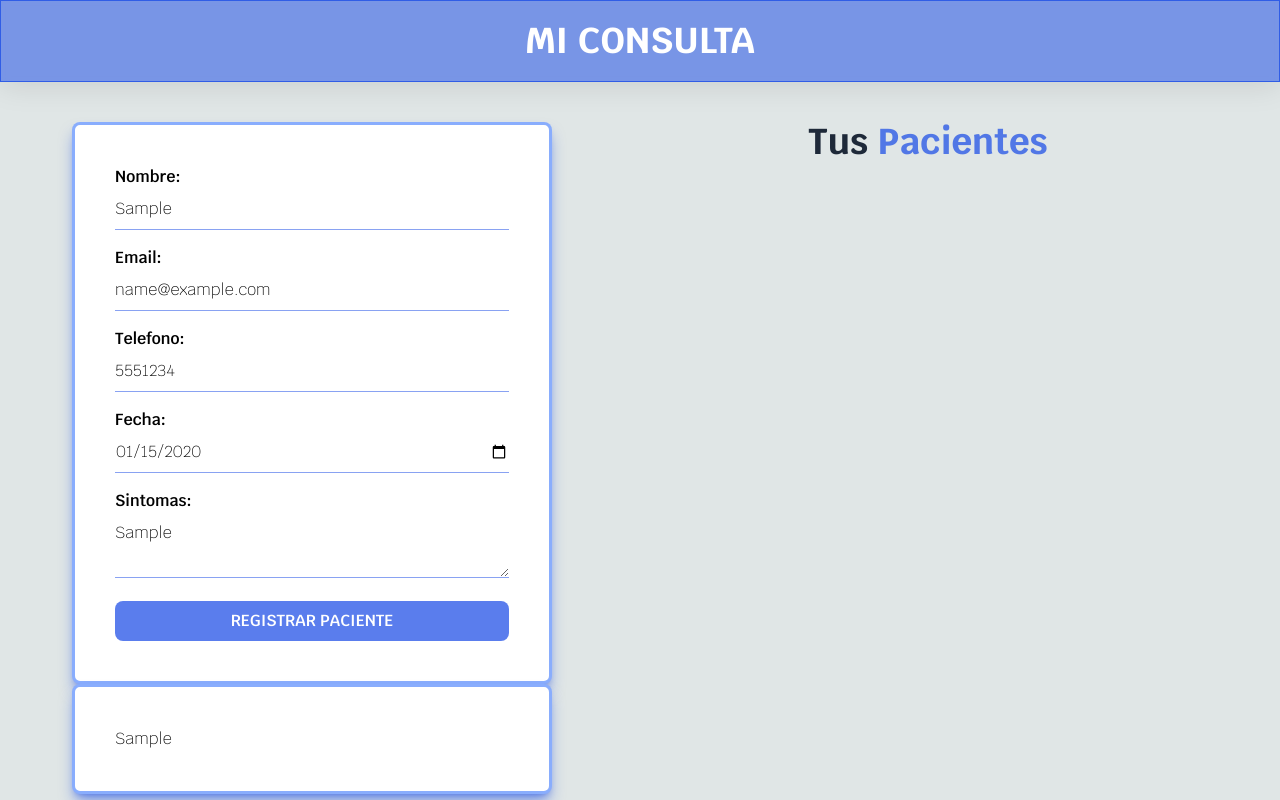
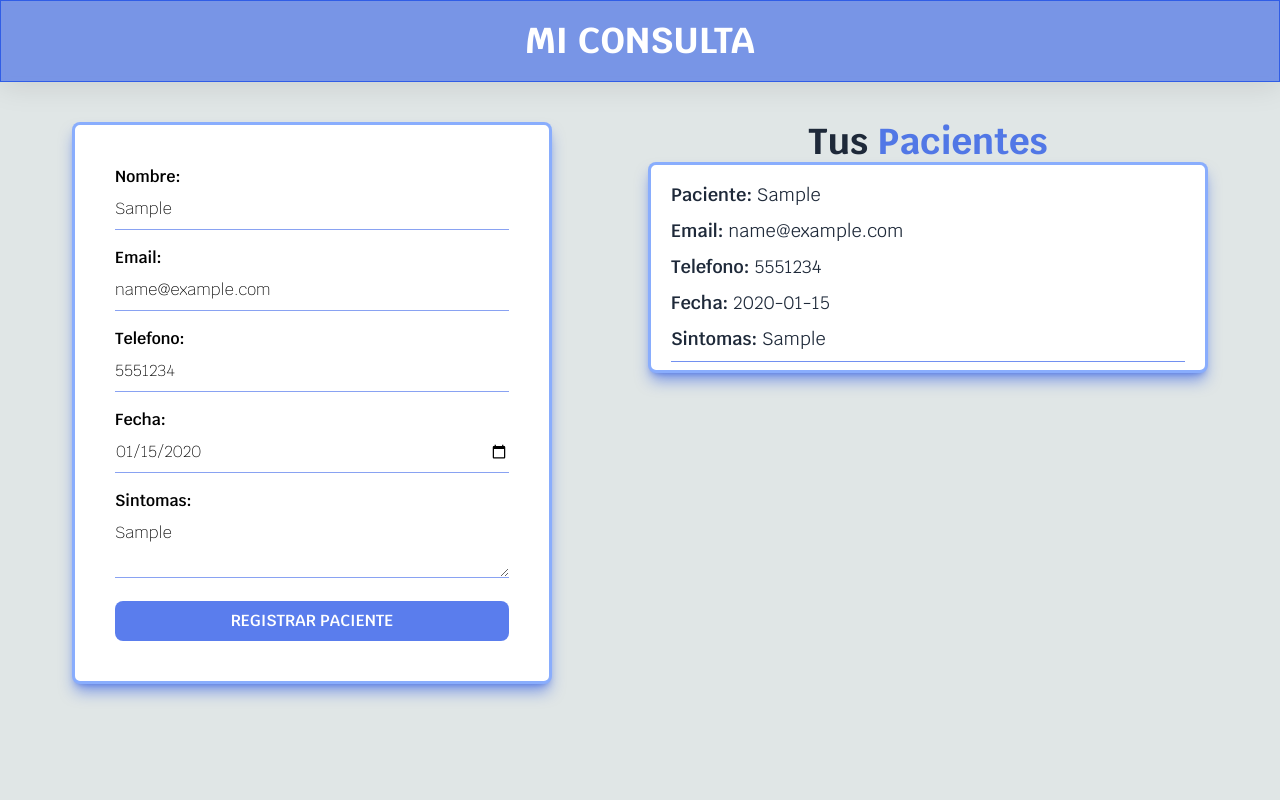
Before and after one commit to andremartingarcialopez/mi-consulta, a React (Vite) app: page / in a window 1280 px wide. Both pictures are taken after typing "Sample", "name@example.com", "5551234", "2020-01-15", "Sample" into the empty fields and a click on the input "Registrar Paciente". Built offline with nearby package versions, Linux system fonts and the light colour scheme.

Commit message:
Creacion de funcion addPatient

```diff
--- /dev/null
+++ b/src/components/PatientDetailsIteam.tsx
@@ -0,0 +1,10 @@
+type PatientDetailsIteamProps = {
+    label: string,
+    infoValue: string
+}
+
+export default function PatientDetailsIteam({ label, infoValue }: PatientDetailsIteamProps) {
+    return (
+         <p className="font-semibold text-gray-800 lg:text-lg">{label}: <span className="font-normal">{infoValue}</span></p>
+    )
+}
--- a/src/components/PatientsDetails.tsx
+++ b/src/components/PatientsDetails.tsx
@@ -1,4 +1,5 @@
 import type { Patient } from "../types/types"
+import PatientDetailsIteam from "./PatientDetailsIteam"
 
 type PatientsDetailsProps = {
     patient: Patient
@@ -6,8 +7,13 @@ type PatientsDetailsProps = {
 
 export default function PatientsDetails({ patient }: PatientsDetailsProps) {
     return (
-        <div>
-            <p>{patient.name}</p>
+        <div className="border-b border-b-blue-700/60 flex flex-col space-y-2 py-2">
+            <PatientDetailsIteam label= "Paciente" infoValue= {patient.name}/>
+            <PatientDetailsIteam label= "Email" infoValue= {patient.email}/>
+            <PatientDetailsIteam label= "Telefono" infoValue= {patient.phone}/>
+            <PatientDetailsIteam label= "Fecha" infoValue= {patient.date.toString()}/>
+            <PatientDetailsIteam label= "Sintomas" infoValue= {patient.symptoms}/>
+
         </div>
     )
 }
--- a/src/components/PatientsTracker.tsx
+++ b/src/components/PatientsTracker.tsx
@@ -4,14 +4,15 @@ import PatientsDetails from "./PatientsDetails"
 export default function PatientsTracker() {
 
   const { patients } = usePatientStore()
+
   return (
 
     <>
       {patients.length ?
-        <>
-          <h1 className="text-2xl md:text-4xl text-center font-bold text-gray-800 my-10 lg:mt-0">Tus <span className="text-blue-700/70">Pacientes</span></h1>
+        <div>
+          <h1 className="text-3xl md:text-4xl text-center font-bold text-gray-800 my-5 lg:my-0">Tus <span className="text-blue-700/70">Pacientes</span></h1>
 
-          <div className="p-10 bg-white rounded-lg border-3 border-blue-600/50 flex flex-col space-y-4 lg:w-120 mx-2 shadow-lg shadow-blue-700/50">
+          <div className="px-5 py-2 bg-white rounded-lg border-3 border-blue-600/50 mx-2 shadow-lg shadow-blue-700/50 max-h-130 overflow-y-scroll">
             {patients.map(function (patient) {
               return (
                 <PatientsDetails
@@ -21,7 +22,7 @@ export default function PatientsTracker() {
               )
             })}
           </div>
-        </>
+        </div>
         :
         <h1 className="text-2xl md:text-4xl text-center font-bold text-gray-800 my-10 lg:mt-0">Nada <span className="text-blue-700/70">Registrado</span></h1>
       }
```
